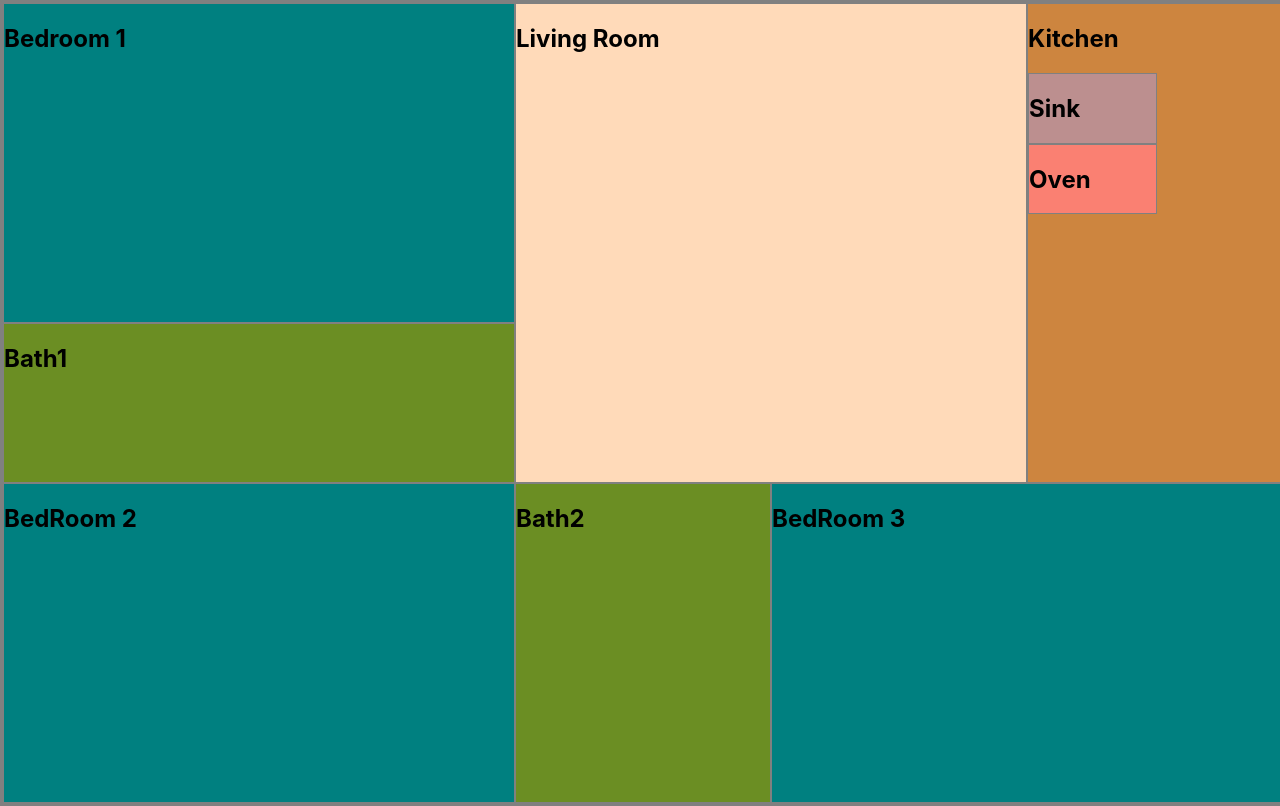
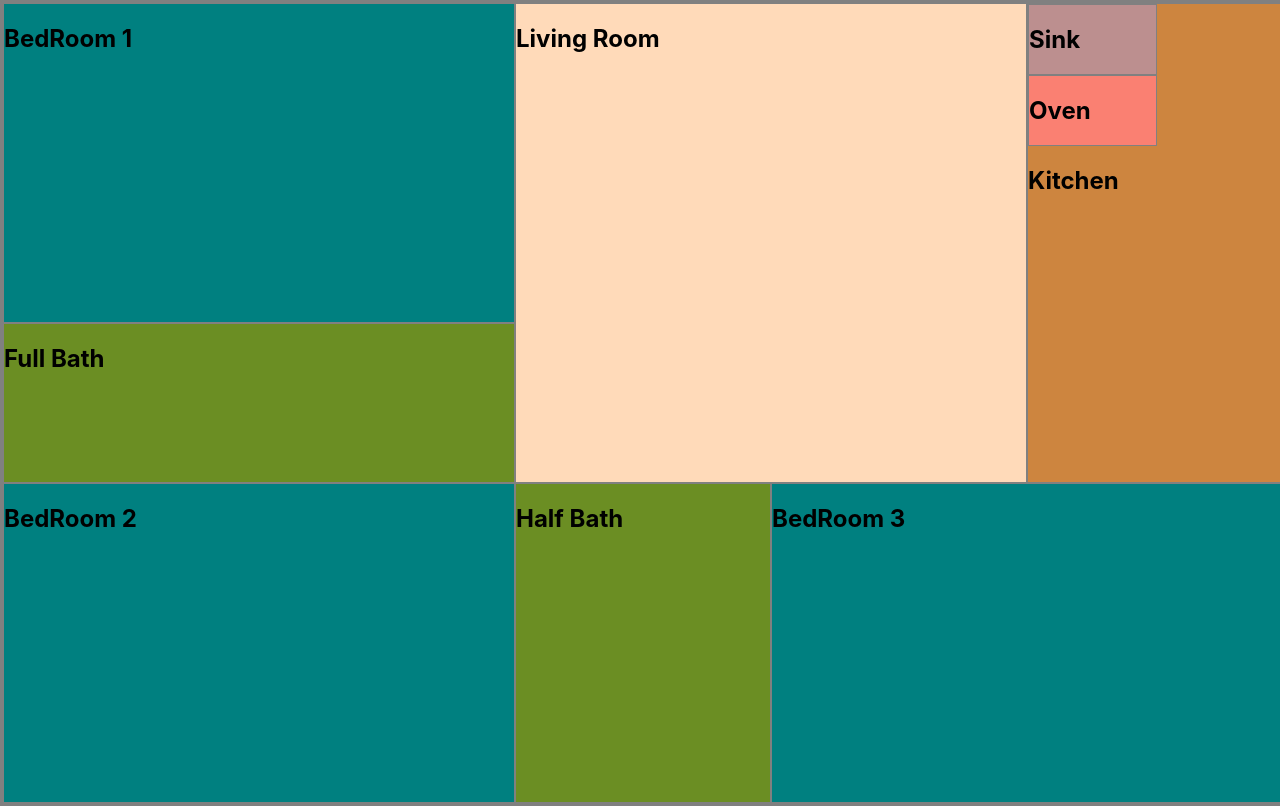
Before and after one commit to JonelSV/reactFunctionalComponents, a React (Create React App) app: page / in a window 1280 px wide. Built offline with nearby package versions, Linux system fonts and the light colour scheme.

Commit message:
'fixed baths props'

```diff
--- a/src/components/Bath1.js
+++ b/src/components/Bath1.js
@@ -1,12 +1,12 @@
 import React from 'react'
 
 
-const Bath1 = () => {
+const Bath1 = (props) => {
 
     return (
       <div className='FullBath'>
 
-            <h2>Bath1</h2>
+            <h2>{props.size1}</h2>
 
       </div>
     )
--- a/src/components/Bath2.js
+++ b/src/components/Bath2.js
@@ -1,12 +1,12 @@
 import React from 'react'
 
 
-const Bath2 = () => {
+const Bath2 = (props) => {
 
     return (
       <div className='HalfBath'>
 
-            <h2>Bath2</h2>
+            <h2>{props.size2}</h2>
 
       </div>
     )
--- a/src/components/BedRoom1.js
+++ b/src/components/BedRoom1.js
@@ -6,7 +6,7 @@ const BedRoom1 = (props) => {
     return (
       <div className='Bedroom1'>
 
-            <h2>Bedroom {props.bedNum1}</h2>
+            <h2>BedRoom {props.bedNum1}</h2>
 
       </div>
     )
--- a/src/components/Kitchen.js
+++ b/src/components/Kitchen.js
@@ -8,9 +8,9 @@ const Kitchen = () => {
     return (
       <div className='Kitchen'>
 
-            <h2>Kitchen</h2>
             <Sink />
             <Oven />
+            <h2>Kitchen</h2>
 
       </div>
     )
```
